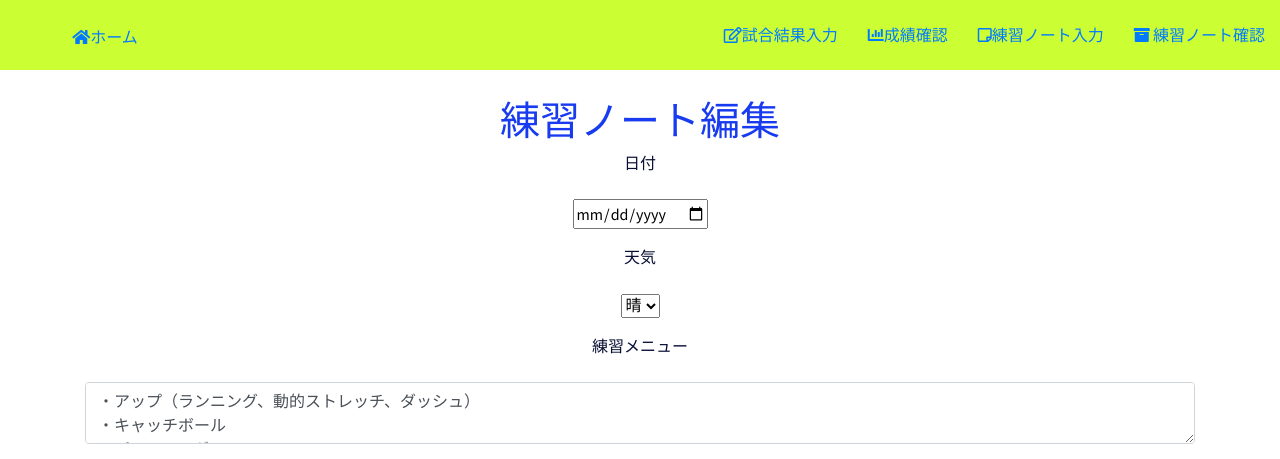
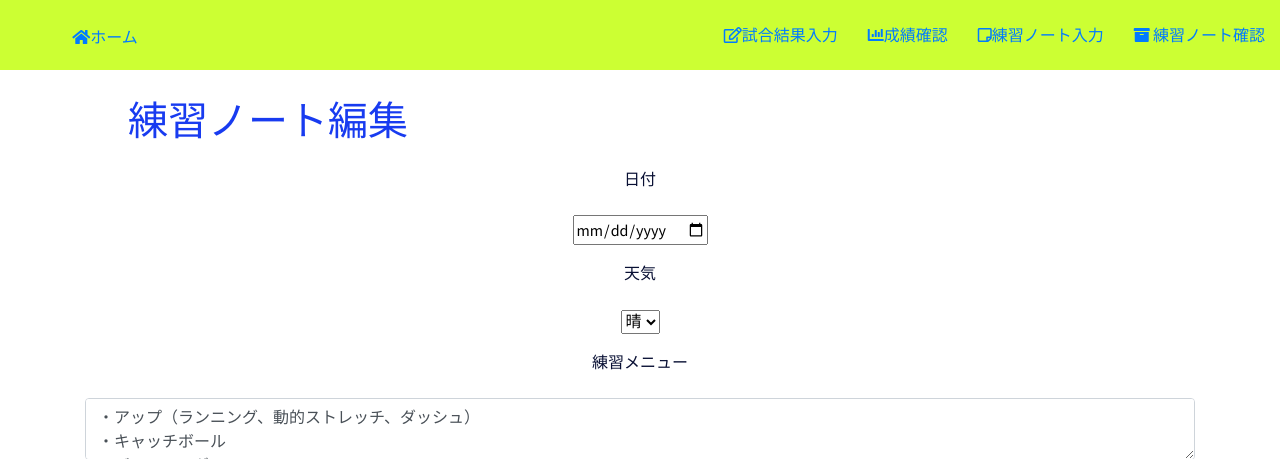
Before and after one commit to shoishizaki/baseball_game_and_practice_notes_web_app, a Django app: page /edit_practice_note/1/ in a window 1280 px wide. Shown: the top 459 px of the page. Run offline with Django 3.2, Linux system fonts and the light colour scheme; data comes from the database, SQL or seed files in the repository; some libraries are stand-ins or nearby versions.

Commit message:
Divide title

```diff
--- a/templates/baseball_game_and_practice_notes/practice_note_edit_page.html
+++ b/templates/baseball_game_and_practice_notes/practice_note_edit_page.html
@@ -1,8 +1,11 @@
 {% extends "base.html" %}
   {% block content %}
 
+      <div class="title">
+        <h1>練習ノート編集</h1>
+      </div>
+
       <div class="container">
-        <h1>練習ノート編集</h1>
         <form action="" method="post">
           {% csrf_token %}
           <p><label for="date">日付</label></p>
```
